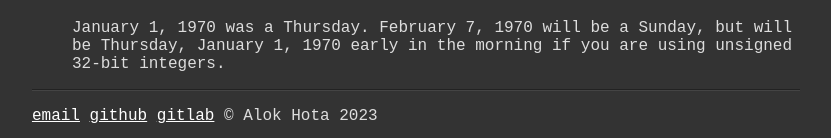
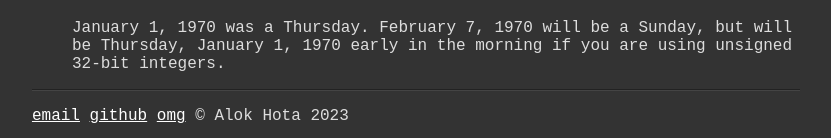
Before and after one commit to ahota/blog, a Jekyll site: the page built from blog.html, in a window 1280 px wide. Shown: the part 1200-1338 px from the top of the page, without its empty margins (224-1055 px from the left). Built offline with Jekyll 4.4.1, drawn with Linux system fonts in a browser that asks for light colours; a style sheet for code colours, icons or effects is not loaded.

Commit message:
update email and links

```diff
--- a/_includes/foot.html
+++ b/_includes/foot.html
@@ -1,7 +1,7 @@
 <hr>
 <footer>
-    <a href="mailto:alok.hota@intel.com">email</a>
+    <a href="mailto:alok@omg.lol">email</a>
     <a href="https://github.com/ahota">github</a>
-    <a href="https://gitlab.com/ahota">gitlab</a>
+    <a href="https://alok.omg.lol">omg</a>
     &copy; Alok Hota {{ site.time | date: '%Y' }}
 </footer>
```
